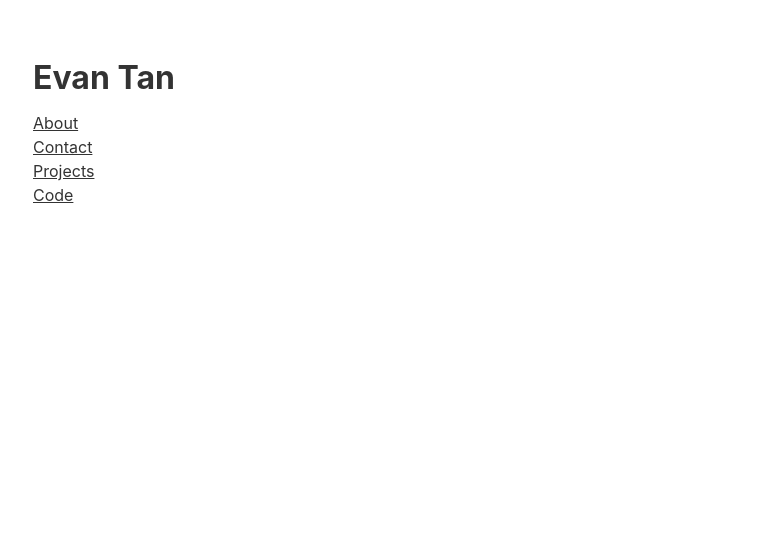
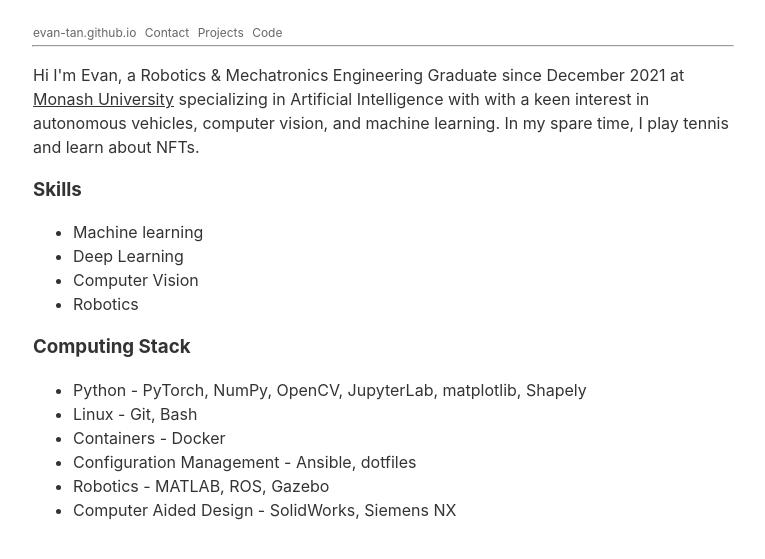
Before and after one commit to evan-tan/evan-tan.github.io, a Jekyll site: the page built from index.html, in a window 1280 px wide. Shown: the top 559 px of the page, without its empty margins (257-1022 px from the left). Built offline with Jekyll 4.4.1, drawn with Linux system fonts in a browser that asks for light colours.

Commit message:
Change homepage to About, update navbar

```diff
--- a/_includes/nav.html
+++ b/_includes/nav.html
@@ -1,10 +1,10 @@
-<div class='nav'>
-    <ul class='wrap horizontal_list'>
-        <li><a href='/'>Home</a></li>
-        <li><a href='/about'>About</a></li>
+<div class='nav wrap clean-ul'>
+    <ul class='horizontal-li'>
+        <li><a href='/'>{{ site.title }}</a></li>
         <li><a href='/contact'>Contact</a></li>
         <li><a href='/projects'>Projects</a></li>
         <li><a href="https://github.com/{{ site.accounts.github }}" target="_blank">Code</a></li>
     </ul>
-    <hr class="wrap">
 </div>
+
+<hr class="wrap">
--- a/_layouts/default.html
+++ b/_layouts/default.html
@@ -6,7 +6,11 @@
     <meta http-equiv="X-UA-Compatible" content="IE=edge">
     <meta name="viewport" content="width=device-width, initial-scale=1.0">
 
-    <title>{{ page.title }}</title>
+    {% if page.title == site.title %}
+    <title>{{ site.title }}</title>
+    {% else %}
+    <title>{{ site.title }} | {{ page.title }}</title>
+    {% endif %}
 
     <link rel="stylesheet" href="/css/style.css">
     <link rel="stylesheet" href="/css/rouge.css">
@@ -27,8 +31,8 @@
         </div>
 
         <!-- reused code from /projects.html -->
-        <div class="clean_list">
-            <ul class="project_links horizontal_list">
+        <div class='clean-ul'>
+            <ul class="project-links horizontal-li">
                 {% if page.github %}
                 <li><a href="{{ page.github }}" target="_blank">Code</a></li>
                 {% endif %}
--- a/css/style.css
+++ b/css/style.css
@@ -15,20 +15,15 @@
     text-decoration: none;
 }
 
-#landing {
-    min-width: 150px;
-    margin-top: 60px;
-    margin-bottom: 60px;
-}
-
 /* remove padding and bullets of lists */
-.clean_list ul {
+.clean-ul ul {
     padding: 0;
     list-style-type: none;
+    margin-bottom: 0px;
 }
 
 /* turn list horizontal with small margin */
-.horizontal_list li {
+.horizontal-li li {
     display: inline;
     margin-right: 5px;
 }
@@ -40,7 +35,7 @@
 
 .nav {
     margin-top: 15px;
-    margin-bottom: 15px;
+    margin-bottom: 0px;
     font-size: 12px;
 }
 
@@ -53,37 +48,27 @@
     font-weight: bold;
 }
 
-.nav ul {
-    padding: 0;
-    list-style-type: none;
-}
-
-/* .nav ul li {
-    display: inline;
-    margin-right: 5px;
-} */
-
-.project_index {
+.project-index {
     margin-top: 5px;
     margin-bottom: 15px;
 }
 
-.project_title {
+.project-title {
     margin-bottom: 5px;
     font-weight: bold;
     font-size: 18px;
 }
 
-.project_title:hover {
+.project-title:hover {
     text-decoration: none;
     color: rgba(0, 0, 0, 0.5);
 }
 
-.project_date {
+.project-date {
     font-size: 12px;
     font-weight: bold;
 }
 
-.project_links {
+.project-links {
     margin-top: 5px;
 }
--- a/index.html
+++ b/index.html
@@ -1,5 +1,6 @@
 ---
-title: landing
+title: Evan Tan
+layout: default
 ---
 
 <!DOCTYPE html>
@@ -10,20 +11,36 @@
     <meta http-equiv="X-UA-Compatible" content="IE=edge">
     <meta name="viewport" content="width=device-width, initial-scale=1.0">
 
-    <title>Evan Tan</title>
-
     <link rel="stylesheet" href="/css/style.css">
 </head>
 
 <body>
-    <div id="landing" class="clean_list wrap">
-        <h1>Evan Tan</h1>
+    <div class="wrap">
+        <p>Hi I'm Evan, a Robotics & Mechatronics Engineering Graduate since December 2021 at <a
+                href='https://www.monash.edu/study/courses/majors-minors-specialisations/2022/specialisations/robotics-and-mechatronics-engineering-xs0246'
+                target='_blank'>Monash University</a> specializing in Artificial Intelligence with with a keen interest
+            in autonomous vehicles, computer vision, and machine learning. In my spare time, I play tennis and learn
+            about NFTs.
+        </p>
+
+        <p>
+        <h3>Skills</h3>
         <ul>
-            <li><a href="/about" target="_self">About</a></li>
-            <li><a href="/contact" target="_self">Contact</a></li>
-            <li><a href="/projects" target="_self">Projects</a></li>
-            <li><a href="https://github.com/{{ site.accounts.github }}" target="_blank">Code</a></li>
+            <li>Machine learning</li>
+            <li>Deep Learning</li>
+            <li>Computer Vision</li>
+            <li>Robotics</li>
         </ul>
+        <h3>Computing Stack</h3>
+        <ul>
+            <li>Python - PyTorch, NumPy, OpenCV, JupyterLab, matplotlib, Shapely</li>
+            <li>Linux - Git, Bash</li>
+            <li>Containers - Docker</li>
+            <li>Configuration Management - Ansible, dotfiles</li>
+            <li>Robotics - MATLAB, ROS, Gazebo</li>
+            <li>Computer Aided Design - SolidWorks, Siemens NX</li>
+        </ul>
+        </p>
     </div>
 </body>
 
```
Also changed, not shown: about.md (deleted, +0 -28 lines), contact.md (deleted, +0 -13 lines), projects.html (+6 -5 lines).
